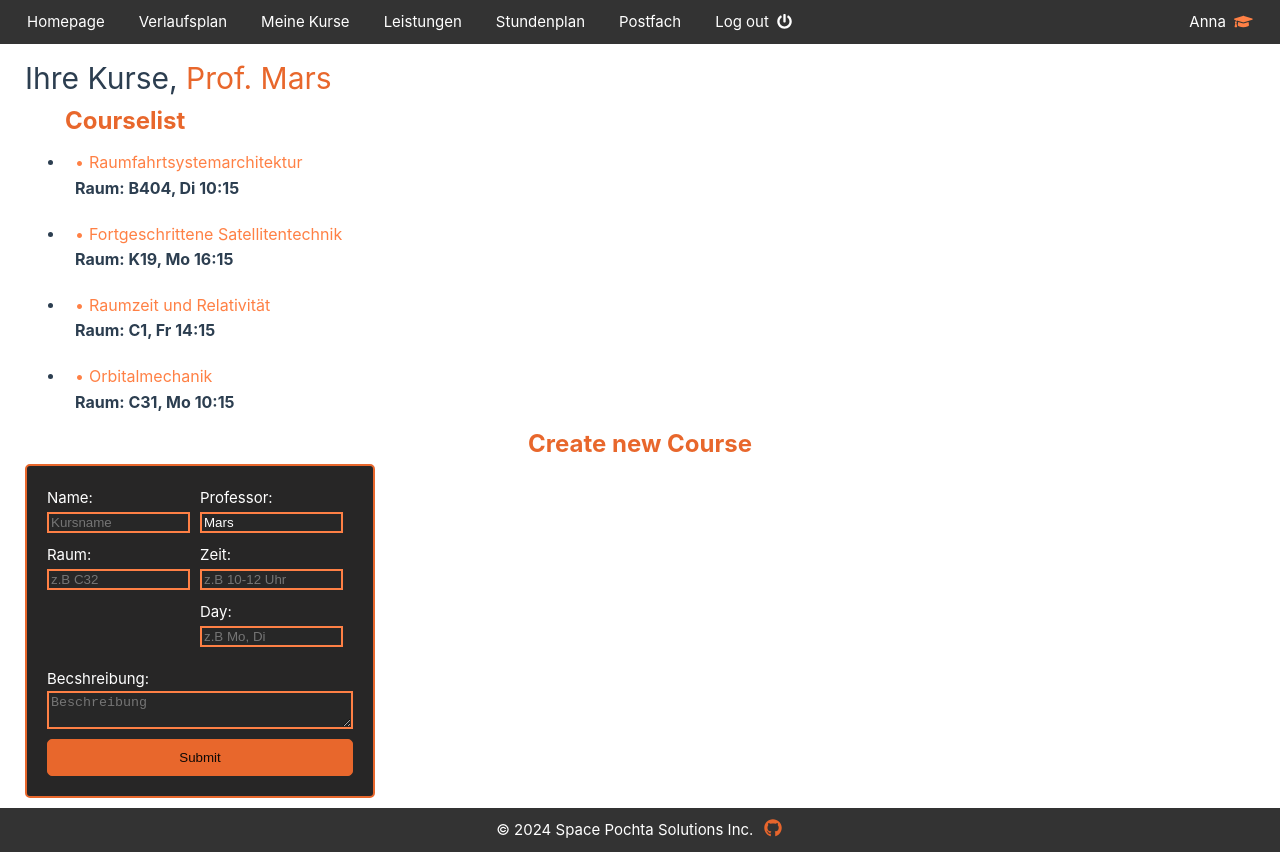
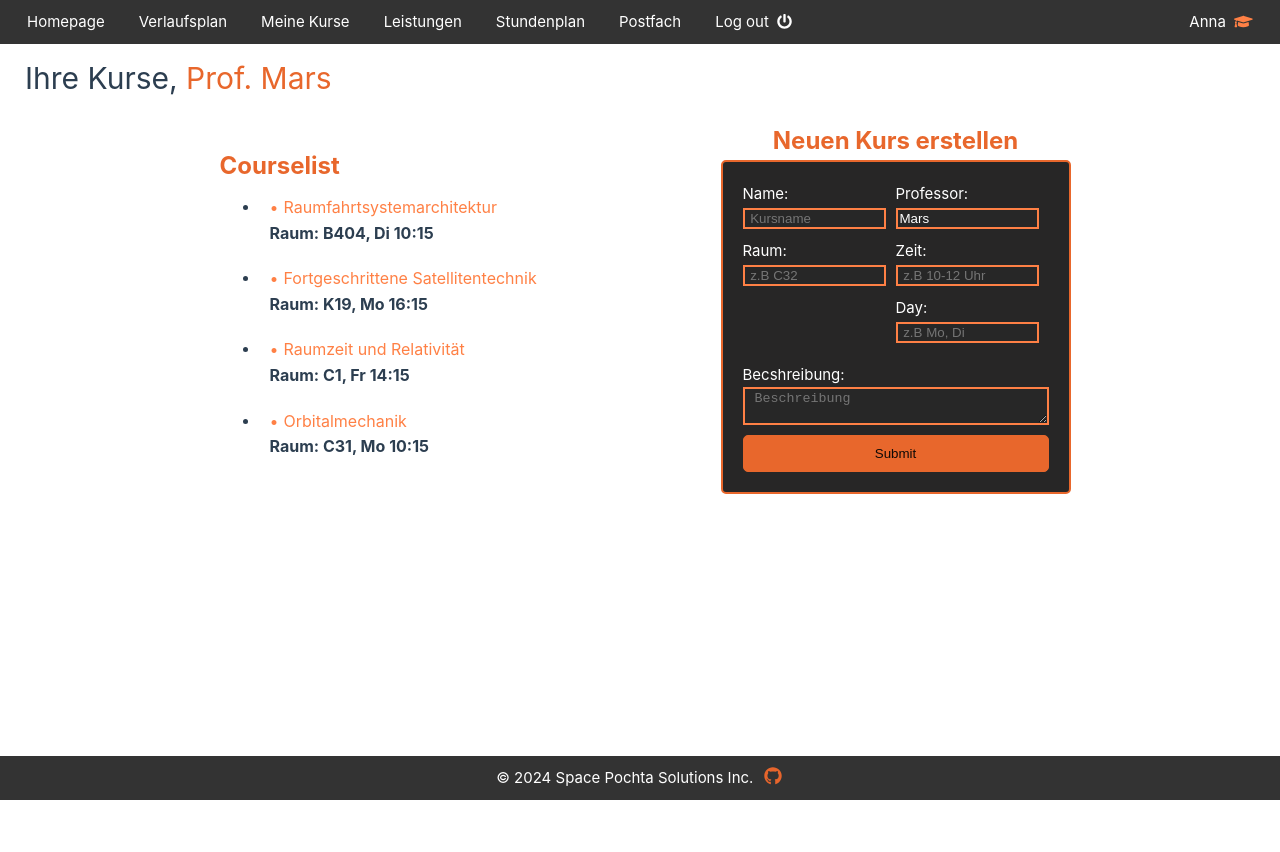
Before and after one commit to JonnyS02/hci_project, a Vue app: page /courselistprof in a window 1280 px wide. After the commit the page ends 800 px from the top, so only its background shows below. Built offline with nearby package versions, Linux system fonts and the light colour scheme.

Commit message:
Prof kurse

```diff
--- a/src/CourseListProf.vue
+++ b/src/CourseListProf.vue
@@ -1,10 +1,11 @@
 <template>
   <div>
-    <h1 class="no_caret">Ihre Kurse, <span :style="{ color: '#e8672c' }">{{ user ? `Prof. ${user.lastName}` : 'Guest' }}</span></h1>
-    <div class="cards">
+    <h1 class="no_caret">Ihre Kurse, <span :style="{ color: '#e8672c' }">{{ user ? `Prof. ${user.lastName}` : 'Guest'
+    }}</span></h1>
+    <div class="container">
       <div class="list">
+        <h2 style="color: #e8672c; font-size: 24px; font-weight: bold;">Courselist</h2>
         <ul>
-          <h2 style="color: #e8672c; font-size: 24px; font-weight: bold;">Courselist</h2>
           <li class="card_holder" v-for="course in userCourses" :key="course.id">
             <div class="course-card">
               <span class="bullet" style="color: #ff8045;">&#8226;</span>
@@ -15,17 +16,17 @@
         </ul>
       </div>
       <div>
-        <h2 style="color: #e8672c; font-size: 24px; font-weight: bold; text-align: center;">Create new Course</h2>
+        <h2 style="color: #e8672c; font-size: 24px; font-weight: bold; text-align: center;">Neuen Kurs erstellen</h2>
         <div class="form-container">
           <form>
             <div class="form-row">
               <div class="form-column">
                 <label for="name" style="color: #ffffff;">Name:</label>
-                <input type="text" id="name" name="name" required placeholder="Kursname"
+                <input type="text" id="name" name="name" required placeholder=" Kursname"
                   style="border: 2px solid #ff8045; color: #ff8045;">
 
                 <label for="room" style="color: #ffffff;">Raum:</label>
-                <input type="text" id="room" name="room" required placeholder="z.B C32"
+                <input type="text" id="room" name="room" required placeholder=" z.B C32"
                   style="border: 2px solid #ff8045; color: #ff8045;">
               </div>
               <div class="form-column">
@@ -34,16 +35,16 @@
                   placeholder="Professor's last name" style="border: 2px solid #ff8045; color: #ffffff;">
 
                 <label for="timeslot" style="color: #ffffff;">Zeit:</label>
-                <input type="text" id="timeslot" name="timeslot" required placeholder="z.B 10-12 Uhr"
+                <input type="text" id="timeslot" name="timeslot" required placeholder=" z.B 10-12 Uhr"
                   style="border: 2px solid #ff8045; color: #ffffff;">
                 <label for="day" style="color: #ffffff;">Day:</label>
-                <input type="text" id="day" name="day" required placeholder="z.B Mo, Di"
+                <input type="text" id="day" name="day" required placeholder=" z.B Mo, Di"
                   style="border: 2px solid #ff8045; color: #ffffff;">
               </div>
             </div>
 
             <label for="description" style="color: #ffffff;">Becshreibung:</label>
-            <textarea id="description" name="description" required placeholder="Beschreibung"
+            <textarea id="description" name="description" required placeholder=" Beschreibung"
               style="border: 2px solid #ff8045; color: #ffffff;"></textarea>
 
             <button type="submit" style="border: 1px solid #e8672c; color: #0e0906; background-color: #e8672c;">
@@ -101,18 +102,6 @@ export default {
   background-color: rgb(232, 104, 44);
 }
 
-.list {
-  margin-right: 130px;
-}
-
-.form-container {
-  width: 350px;
-  padding: 20px;
-  border: 2px solid #e8672c;
-  border-radius: 5px;
-  background-color: rgb(39, 38, 38);
-}
-
 form {
   display: flex;
   flex-direction: column;
@@ -147,4 +136,28 @@ button {
   color: white;
   border: none;
   border-radius: 5px;
-}</style>
+}
+
+.container {
+  display: flex;
+  justify-content: center;
+  align-items: center;
+  padding-top: 20px;
+  padding-right: 15%;
+  padding-left: 15%;
+}
+
+.list {
+  flex: 1;
+  padding-left: 10px;
+}
+
+.form-container {
+  width: 350px;
+  padding: 20px;
+  border: 2px solid #e8672c;
+  border-radius: 5px;
+  background-color: rgb(39, 38, 38);
+  position: relative;
+}
+</style>
```
